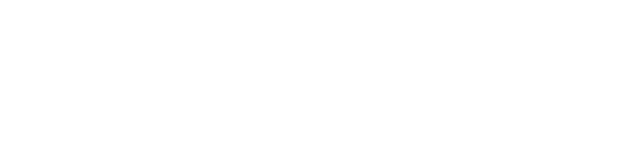
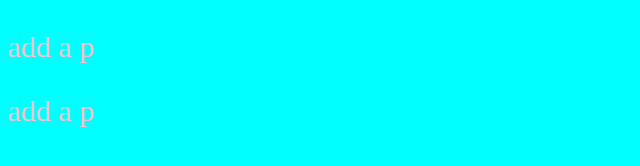
Before and after one commit to Satyr999/eg, a plain HTML site: page index.html in a window 1280 px wide. Shown: the whole page, without its empty margins (0-640 px from the left). Drawn offline with Linux system fonts and the light colour scheme.

Commit message:
add base.css

```diff
--- /dev/null
+++ b/css/base.css
@@ -0,0 +1,8 @@
+body {
+    background: aqua;
+}
+
+p {
+    color: pink;
+    font-size: 30px;
+}
--- a/index.html
+++ b/index.html
@@ -6,10 +6,14 @@
     <meta name="viewport" content="width=device-width, initial-scale=1.0">
     <meta http-equiv="X-UA-Compatible" content="ie=edge">
     <title>Document</title>
+    <link rel='stylesheet' type='text/css' href='css/base.css' />
+
 </head>
 
 <body>
     <div class='box'></div>
+    <p>add a p </p>
+    <p>add a p </p>
 </body>
 
 </html>
```
